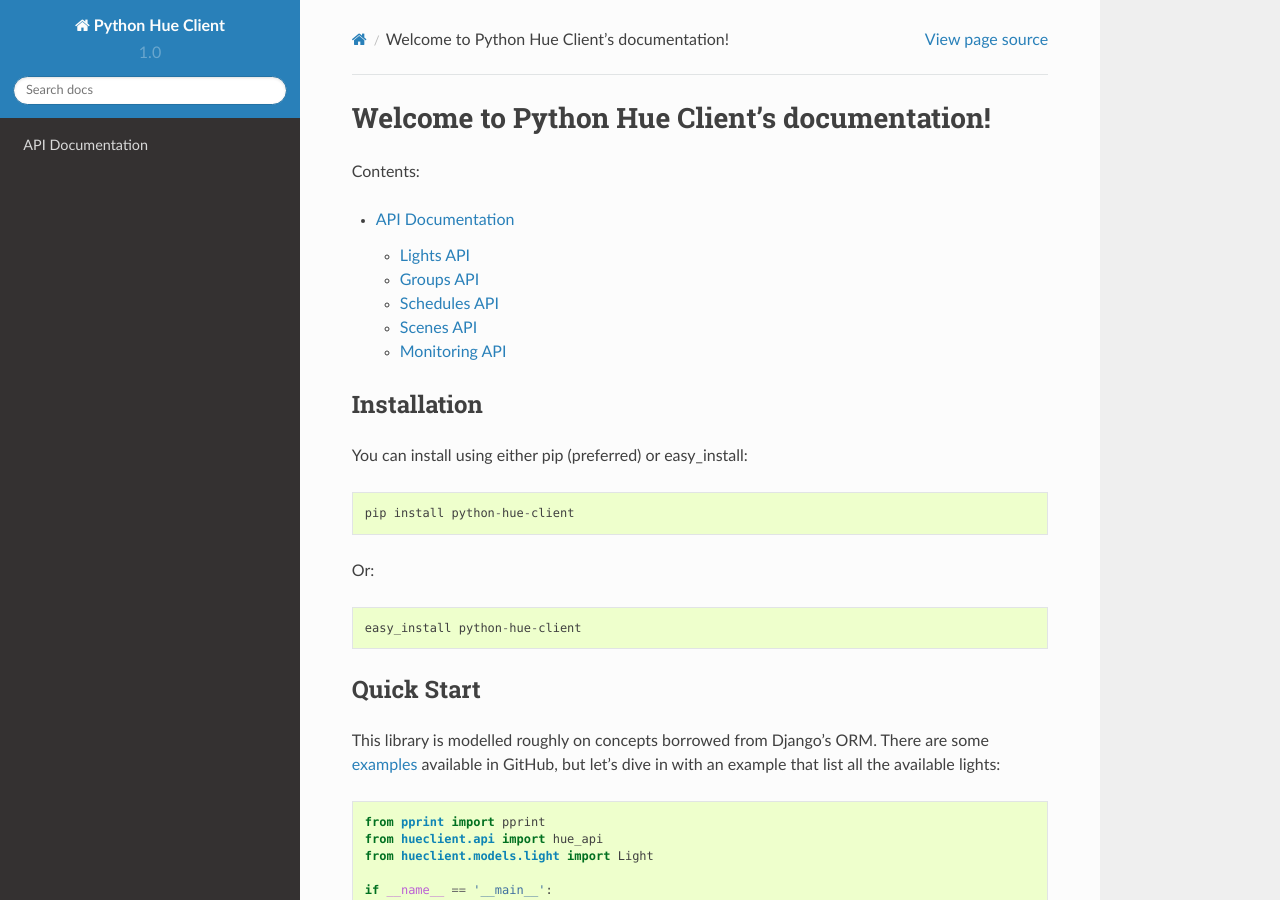
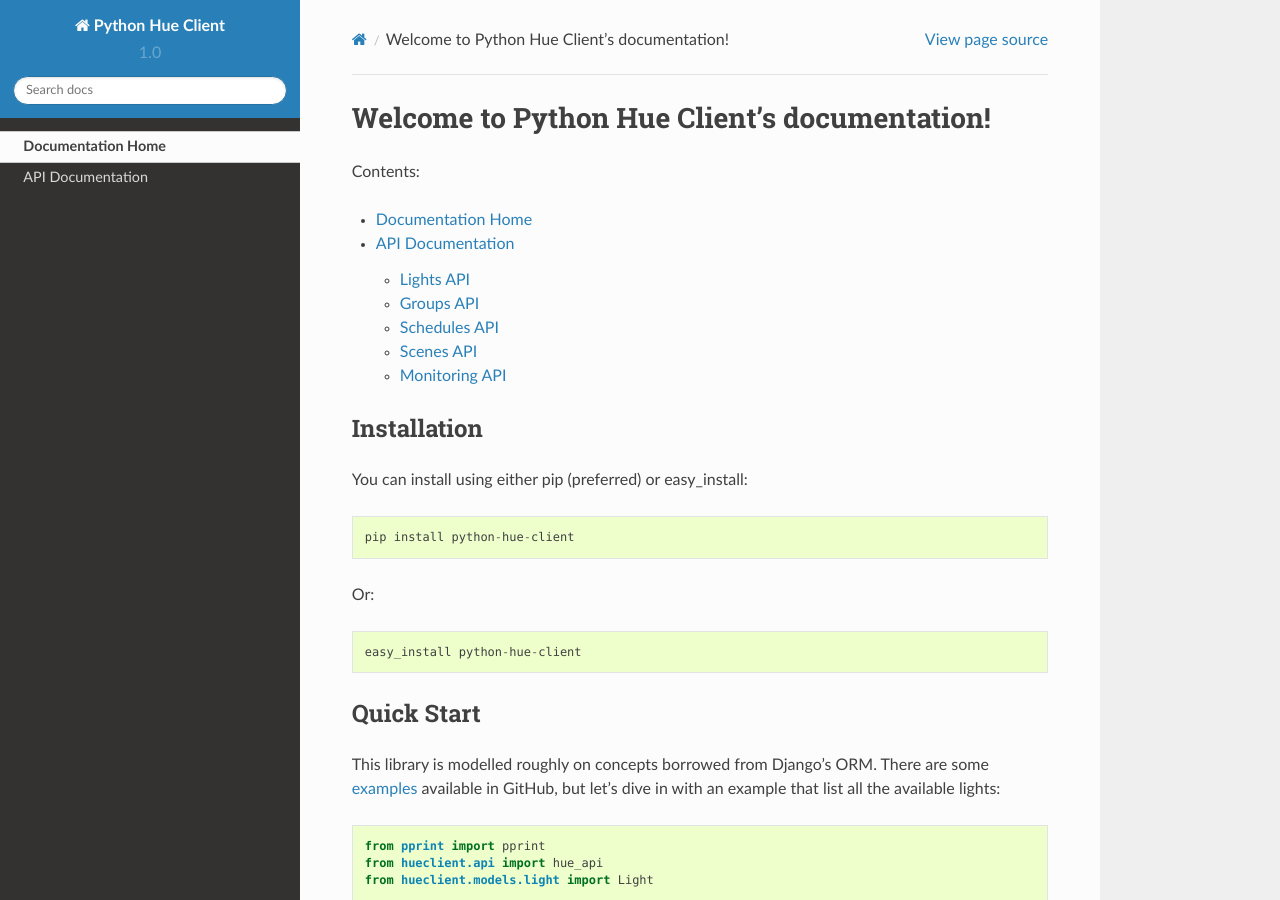
Before and after one commit to adamcharnock/python-hue-client, a Sphinx documentation site: the page built from docs/index.rst, in a window 1280 px wide and 900 px high. Built offline with Sphinx 7.4.7 and the Read the Docs theme 2.0.0, drawn with Linux system fonts in a browser that asks for light colours; pages that are not in the unit, such as notebooks, are missing from menus.

Commit message:
Add home to docs nav

```diff
--- a/docs/index.rst
+++ b/docs/index.rst
@@ -11,6 +11,7 @@
 .. toctree::
     :maxdepth: 2
 
+    Documentation Home <self>
     api/index
     todo
 
```
